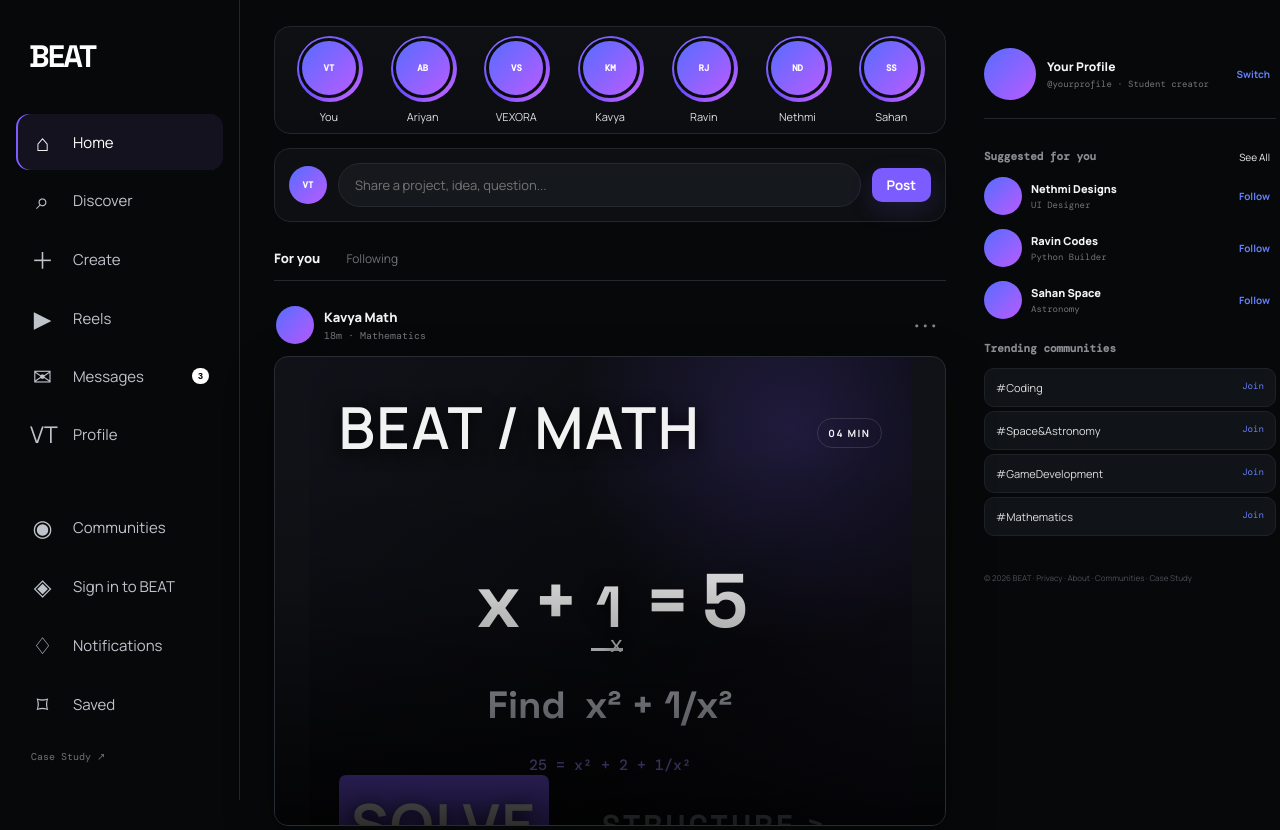
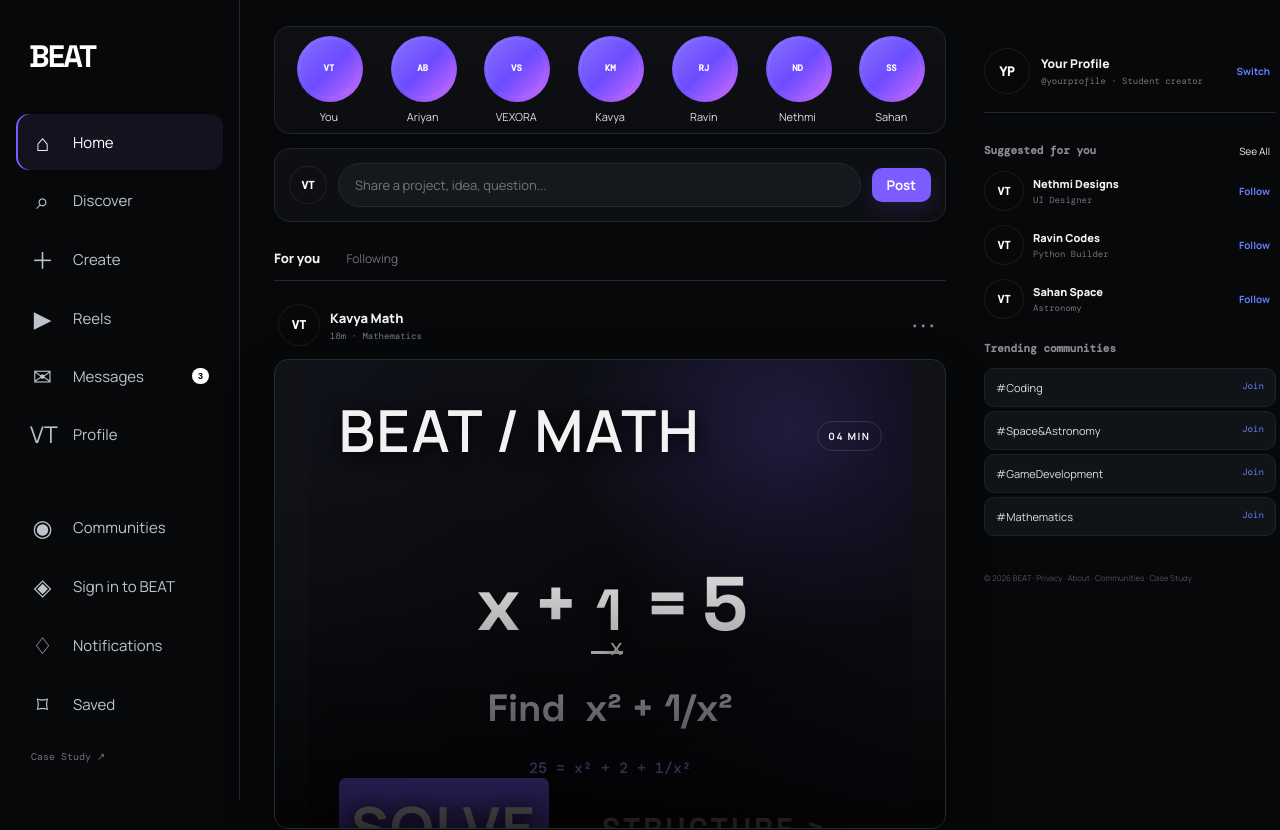
Before and after one commit to Thiviyan001/vexora-platform, a Next.js app: page /beat in a window 1280 px wide. Shown: the top 830 px of the page. Built offline with nearby package versions, Linux system fonts and the light colour scheme; a web font is replaced by a local one.

Commit message:
Polish BEAT social UI styling

```diff
--- a/app/beat/beat.css
+++ b/app/beat/beat.css
@@ -134,3 +134,17 @@ html,body{background:var(--beat-bg)}
 .history-copy{margin-top:40px;font:500 15px/1.5 Georgia,serif}
 .history-stamp{position:absolute;right:30px;bottom:30px;border:1px solid #161513;padding:10px 13px;text-align:center;font:800 9px/1.3 Manrope,sans-serif;letter-spacing:1px;transform:rotate(-5deg)}
 @media(max-width:700px){.math-visual{padding:24px}.math-equation{margin-top:55px}.terminal-body{padding:25px 20px}.code-line{font-size:12px}.history-visual{padding:24px}.history-title{margin-top:46px}.history-copy{margin-top:28px}}
+
+/* BEAT 2026 visual cleanup */
+.avatar{display:grid!important;place-items:center!important;border-radius:50%!important;background:linear-gradient(145deg,#303746,#171a21)!important;background-image:none!important;color:#fff!important;font-family:Manrope,Arial,sans-serif!important;font-weight:800!important;border:0!important;box-shadow:inset 0 0 0 1px #ffffff12!important}
+.avatar.photo{background:linear-gradient(145deg,#303746,#171a21)!important;background-image:none!important;color:#fff!important}
+.ig-post header .avatar{width:42px!important;height:42px!important;font-size:12px!important}
+.quick-create>.avatar{width:38px!important;height:38px!important;font-size:11px!important}
+.profile-mini .avatar{width:46px!important;height:46px!important;font-size:13px!important}
+.suggest .avatar{width:40px!important;height:40px!important;font-size:11px!important}
+.ig-post{padding:20px 0 30px!important}
+.ig-post header{padding:0 4px 13px!important}
+.ig-post header strong{font-size:13px!important}
+.ig-post header span{font-size:9px!important;color:#777d88!important}
+.post-tools{padding-top:9px!important}.post-tools button{font-size:21px!important}.post-likes{font-size:11px!important;font-weight:800!important}.post-description{color:#e5e7eb!important}.post-long{color:#9da3ad!important}
+@media(max-width:700px){.ig-post{padding-top:15px!important}.post-art{border-radius:8px!important}.quick-create{border-radius:12px!important}}
```
